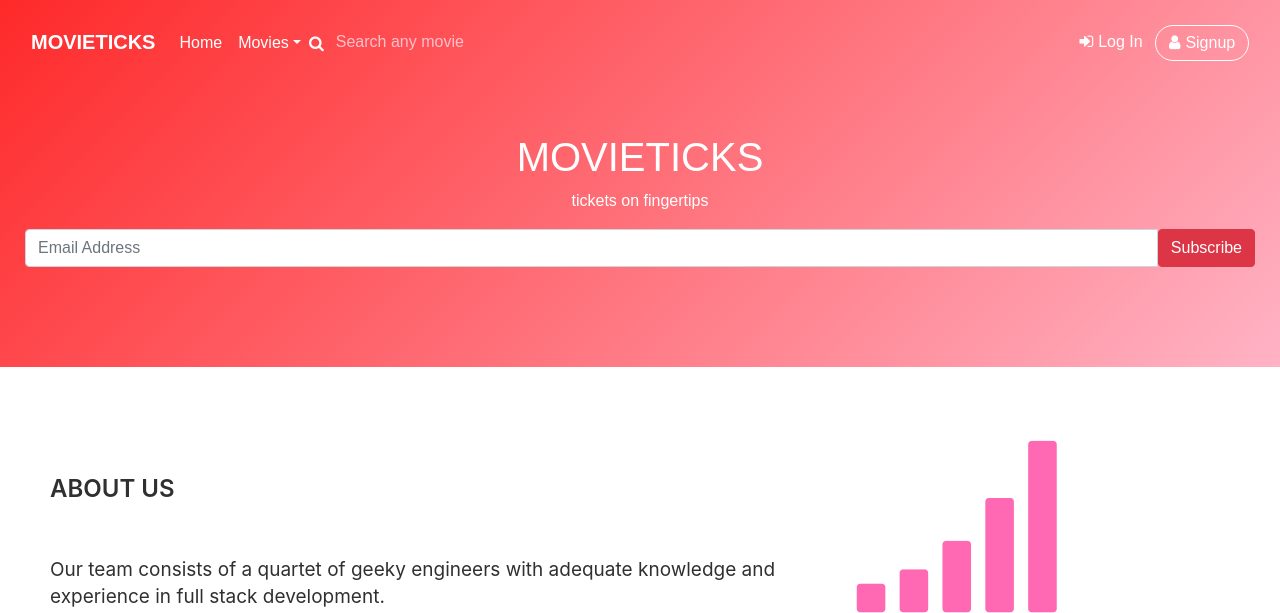
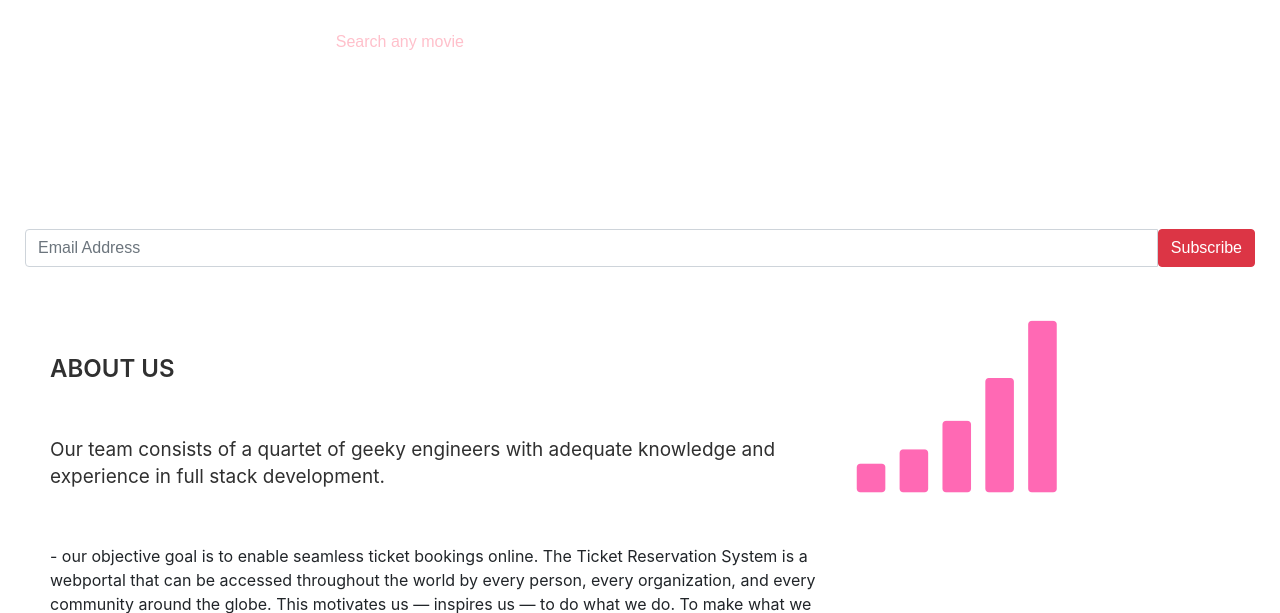
Before and after one commit to venkatateja111/nodejs-mongodb-movie-booking-system, a Node server app: page /about_us in a window 1280 px wide. Shown: the top 613 px of the page. Run offline with Node 20, Linux system fonts and the light colour scheme; some libraries are stand-ins or nearby versions.

Commit message:
Add files via upload

```diff
--- a/public/style.css
+++ b/public/style.css
@@ -1,24 +1,19 @@
 .header-blue {
-    background: linear-gradient(135deg, #fe2929, #ffb3c5);
-    background-color: #184e8e;
-    padding-bottom: 80px;
+
     font-family: 'Source Sans Pro', sans-serif
 }
 
 @media (min-width:768px) {
     .header-blue {
-        padding-bottom: 120px
+
     }
 }
 
 .header-blue .navbar {
-    background: transparent;
+
     padding-top: .75rem;
     padding-bottom: .75rem;
     color: #fff;
-    border-radius: 0;
-    box-shadow: none;
-    border: none
 }
 
 @media (min-width:768px) {
```
